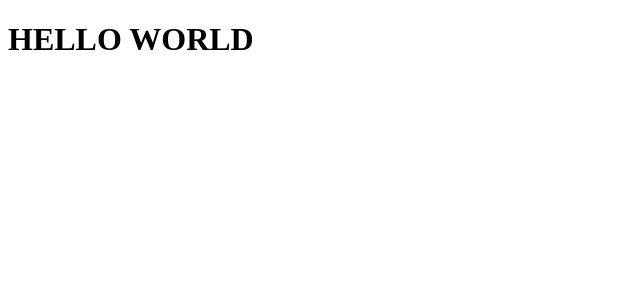
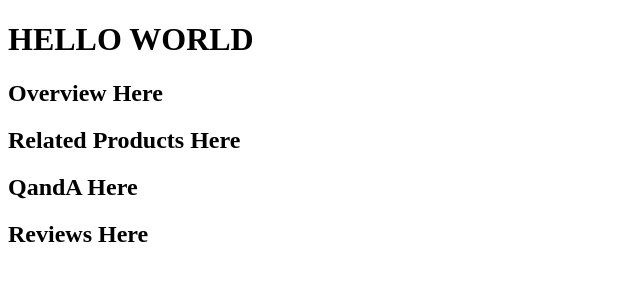
Before and after one commit to rpp31-fec-relish/Atelier, a React app: page / in a window 1280 px wide. Shown: the top 300 px of the page, without its empty margins (0-640 px from the left). Built offline with nearby package versions, Linux system fonts and the light colour scheme; the HTML template or start-up script is replaced by a standard one.

Commit message:
Basic File Structure with divided components

```diff
--- a/client/src/app.jsx
+++ b/client/src/app.jsx
@@ -1,16 +1,28 @@
 import React from 'react';
 import ReactDOM from 'react-dom';
+import Overview from './components/Overview/main.jsx';
+import QandA from './components/QandA/main.jsx';
+import Related from './components/Related/main.jsx';
+import Reviews from './components/Reviews/main.jsx';
 
 class App extends React.Component {
   constructor(props) {
     super(props);
     this.state = {
-
+      currentProduct: null,
     };
   }
 
   render() {
-    return (<h1>HELLO WORLD</h1>);
+    return (
+    <div>
+      <h1>HELLO WORLD</h1>
+      <Overview currentProduct={this.state.currentProduct}/>
+      <Related currentProduct={this.state.currentProduct}/>
+      <QandA currentProduct={this.state.currentProduct}/>
+      <Reviews currentProduct={this.state.currentProduct}/>
+    </div>
+    );
   }
 }
 
--- /dev/null
+++ b/client/src/components/Overview/main.jsx
@@ -0,0 +1,15 @@
+import React from 'react';
+
+class Overview extends React.Component {
+
+  constructor(props) {
+    super(props);
+  }
+
+  render() {
+    return (<h2>Overview Here</h2>);
+  }
+
+}
+
+export default Overview;
--- /dev/null
+++ b/client/src/components/QandA/main.jsx
@@ -0,0 +1,15 @@
+import React from 'react';
+
+class QandA extends React.Component {
+
+  constructor(props) {
+    super(props);
+  }
+
+  render() {
+    return (<h2>QandA Here</h2>);
+  }
+
+}
+
+export default QandA;
--- /dev/null
+++ b/client/src/components/Related/main.jsx
@@ -0,0 +1,15 @@
+import React from 'react';
+
+class Related extends React.Component {
+
+  constructor(props) {
+    super(props);
+  }
+
+  render() {
+    return (<h2>Related Products Here</h2>);
+  }
+
+}
+
+export default Related;
--- /dev/null
+++ b/client/src/components/Reviews/main.jsx
@@ -0,0 +1,15 @@
+import React from 'react';
+
+class Reviews extends React.Component {
+
+  constructor(props) {
+    super(props);
+  }
+
+  render() {
+    return (<h2>Reviews Here</h2>);
+  }
+
+}
+
+export default Reviews;
```
Also changed, not shown: 1 other file (tests, documents, lock files or other folders).
